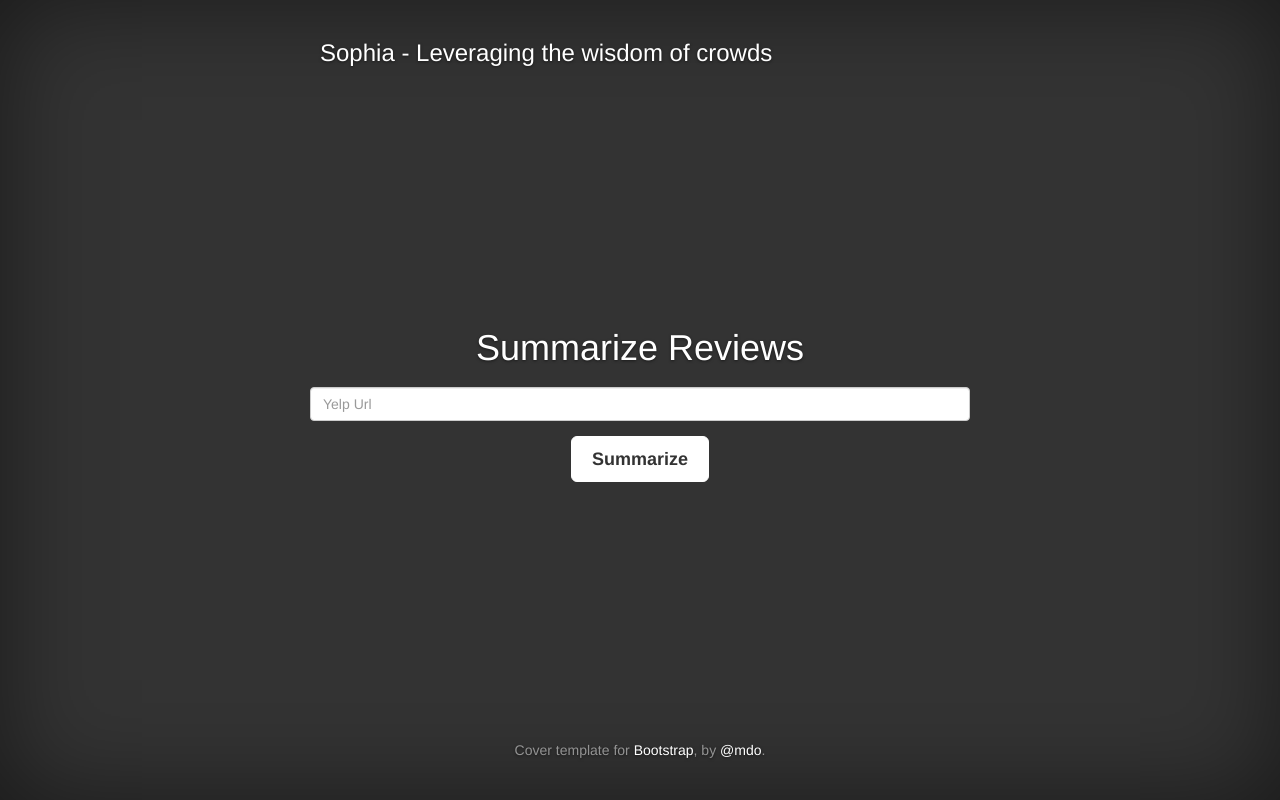
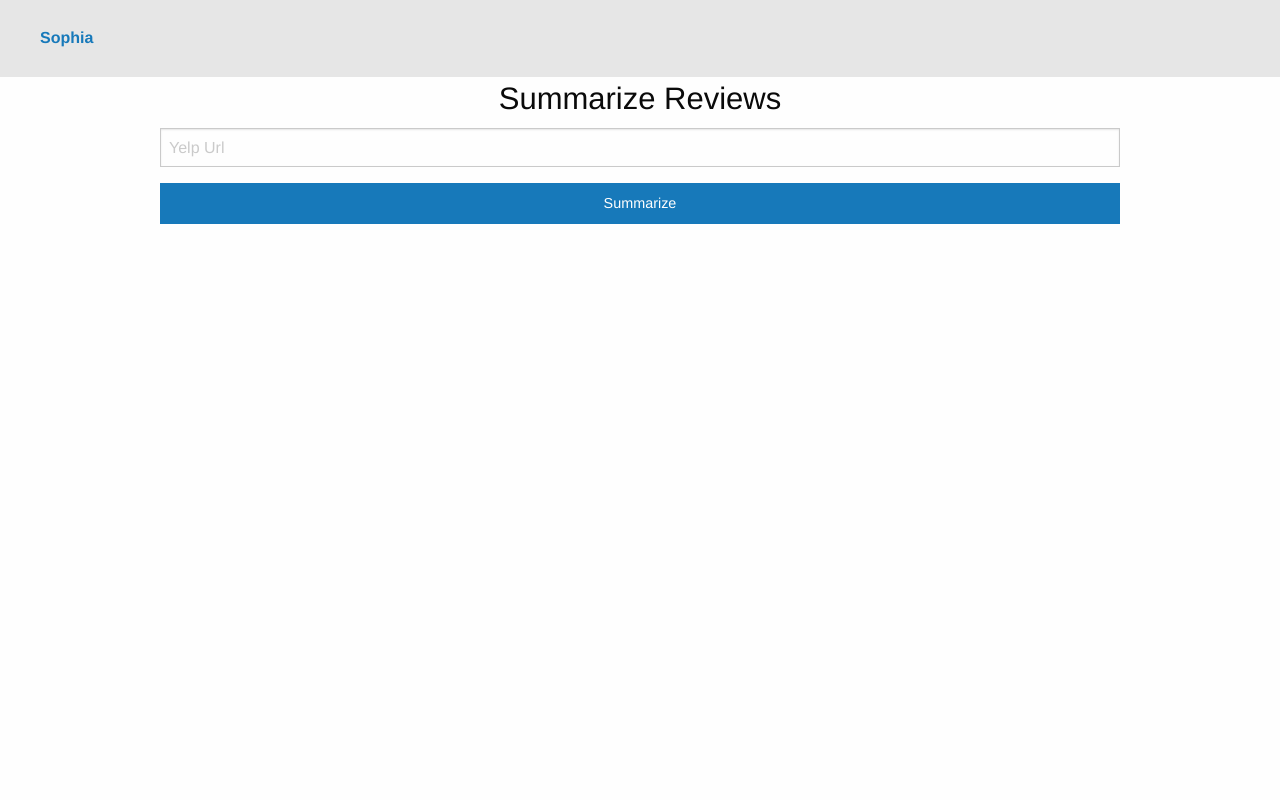
Before and after one commit to hundredblocks/sophia, a Flask app: page / in a window 1280 px wide. Run offline with Flask 2, Linux system fonts and the light colour scheme; some libraries are stand-ins or nearby versions.

Commit message:
redo design

```diff
--- a/routes/base.py
+++ b/routes/base.py
@@ -17,5 +17,6 @@ def display_results():
     return render_template('summary.html',
                            rating=summary.rating(),
                            total=summary.review_count(),
-                           words=summary.words(),
+                           negative_words=summary.negative_words(),
+                           positive_words=summary.positive_words(),
                            summary=summary.text())
--- a/static/css/style.css
+++ b/static/css/style.css
@@ -1,163 +1,35 @@
-/*
- * Globals
- */
+.branding {
 
-/* Links */
-a,
-a:focus,
-a:hover {
-    color: #fff;
 }
 
-/* Custom default button */
-.btn-default,
-.btn-default:hover,
-.btn-default:focus {
-    color: #333;
-    text-shadow: none; /* Prevent inheritance from `body` */
-    background-color: #fff;
-    border: 1px solid #fff;
+.content {
+    width: 60em;
+    margin: auto;
 }
 
-
-/*
- * Base structure
- */
-
-html,
-body {
-    height: 100%;
-    background-color: #333;
-}
-body {
-    color: #fff;
-    text-align: center;
-    text-shadow: 0 1px 3px rgba(0,0,0,.5);
+.info {
+    text-align: center;;
 }
 
-/* Extra markup and styles for table-esque vertical and horizontal centering */
-.site-wrapper {
-    display: table;
-    width: 100%;
-    height: 100%; /* For at least Firefox */
-    min-height: 100%;
-    -webkit-box-shadow: inset 0 0 100px rgba(0,0,0,.5);
-    box-shadow: inset 0 0 100px rgba(0,0,0,.5);
-}
-.site-wrapper-inner {
-    display: table-cell;
-    vertical-align: top;
-}
-.cover-container {
-    margin-right: auto;
-    margin-left: auto;
+.words {
 }
 
-/* Padding for spacing */
-.inner {
-    padding: 30px;
+.words-table {
+    width: 50%;
+    margin: auto;
+    text-align: center;
 }
 
-
-/*
- * Header
- */
-.masthead-brand {
-    margin-top: 10px;
-    margin-bottom: 10px;
+.words-list {
+    min-width: 33%;
 }
 
-.masthead-nav > li {
-    display: inline-block;
-}
-.masthead-nav > li + li {
-    margin-left: 20px;
-}
-.masthead-nav > li > a {
-    padding-right: 0;
-    padding-left: 0;
-    font-size: 16px;
-    font-weight: bold;
-    color: #fff; /* IE8 proofing */
-    color: rgba(255,255,255,.75);
-    border-bottom: 2px solid transparent;
-}
-.masthead-nav > li > a:hover,
-.masthead-nav > li > a:focus {
-    background-color: transparent;
-    border-bottom-color: #a9a9a9;
-    border-bottom-color: rgba(255,255,255,.25);
-}
-.masthead-nav > .active > a,
-.masthead-nav > .active > a:hover,
-.masthead-nav > .active > a:focus {
-    color: #fff;
-    border-bottom-color: #fff;
+.words-list .badge {
+    vertical-align: super;
+    margin: 0 1em;
 }
 
-@media (min-width: 768px) {
-    .masthead-brand {
-        float: left;
-    }
-    .masthead-nav {
-        float: right;
-    }
+.word {
+    font-weight: bold;
+    font-size: 1.4em;
 }
-
-
-/*
- * Cover
- */
-
-.cover {
-    padding: 0 20px;
-}
-.cover .btn-lg {
-    padding: 10px 20px;
-    font-weight: bold;
-}
-
-
-/*
- * Footer
- */
-
-.mastfoot {
-    color: #999; /* IE8 proofing */
-    color: rgba(255,255,255,.5);
-}
-
-
-/*
- * Affix and center
- */
-
-@media (min-width: 768px) {
-    /* Pull out the header and footer */
-    .masthead {
-        position: fixed;
-        top: 0;
-    }
-    .mastfoot {
-        position: fixed;
-        bottom: 0;
-    }
-    /* Start the vertical centering */
-    .site-wrapper-inner {
-        vertical-align: middle;
-    }
-    /* Handle the widths */
-    .masthead,
-    .mastfoot,
-    .cover-container {
-        width: 100%; /* Must be percentage or pixels for horizontal alignment */
-    }
-}
-
-@media (min-width: 992px) {
-    .masthead,
-    .mastfoot,
-    .cover-container {
-        width: 700px;
-    }
-}
--- /dev/null
+++ b/templates/components/word.html
@@ -0,0 +1 @@
+<p><span class="alert badge"><i class="fi-x"></i></span><span class="word">{{ word['word'] }}</span><span class="stat float-right">{{ word['median_positivity'] }}%</span></p>
--- a/templates/index.html
+++ b/templates/index.html
@@ -1,14 +1,16 @@
 {% extends "layout.html" %}
 
 {% block content %}
-<h1 class="cover-heading">Summarize Reviews</h1>
-<p class="lead">
+<div class="row">
+<h3 class="text-center">Summarize Reviews</h3>
+</div>
+
 <form action="/summary" method="post">
-    <div class="form-group">
-        <input type="text" class="form-control" id="reviewUrl" name="reviewUrl" placeholder="Yelp Url">
+    <div class="row">
+        <input type="text" id="reviewUrl" name="reviewUrl" placeholder="Yelp Url">
     </div>
-    <button id="summarize" type="submit" class="btn btn-lg btn-default">Summarize</button>
+    <div class="row">
+        <button id="summarize" type="submit" class="expanded button">Summarize</button>
+    </div>
 </form>
-</p>
-</div>
 {% endblock %}
--- a/templates/layout.html
+++ b/templates/layout.html
@@ -1,52 +1,35 @@
 <!DOCTYPE html>
 <html lang="en">
 <head>
-    <meta charset="utf-8">
-    <meta http-equiv="X-UA-Compatible" content="IE=edge">
-    <meta name="viewport" content="width=device-width, initial-scale=1">
-    <!-- The above 3 meta tags *must* come first in the head; any other head content must come *after* these tags -->
+    <meta charset="utf-8" />
+    <meta http-equiv="x-ua-compatible" content="ie=edge">
+    <meta name="viewport" content="width=device-width, initial-scale=1.0" />
+
     <title>Sophia - Leveraging the wisdom of crowds</title>
 
-    <!-- Bootstrap -->
-    <link rel="stylesheet" href="https://maxcdn.bootstrapcdn.com/bootstrap/3.3.7/css/bootstrap.min.css" integrity="sha384-BVYiiSIFeK1dGmJRAkycuHAHRg32OmUcww7on3RYdg4Va+PmSTsz/K68vbdEjh4u" crossorigin="anonymous">
-
+    <link rel="stylesheet" href="https://cdn.jsdelivr.net/foundation/6.2.4/foundation.min.css">
+    <link rel="stylesheet" href="https://cdn.jsdelivr.net/foundation-icons/3.0/foundation-icons.min.css">
     {% block head %}
     <link rel="stylesheet" href="{{ url_for('static', filename='css/style.css') }}">
     {% endblock %}
 
-    <!-- HTML5 shim and Respond.js for IE8 support of HTML5 elements and media queries -->
-    <!-- WARNING: Respond.js doesn't work if you view the page via file:// -->
-    <!--[if lt IE 9]>
-    <script src="https://oss.maxcdn.com/html5shiv/3.7.3/html5shiv.min.js"></script>
-    <script src="https://oss.maxcdn.com/respond/1.4.2/respond.min.js"></script>
-    <![endif]-->
 </head>
 <body>
-<div class="site-wrapper">
-    <div class="site-wrapper-inner">
-        <div class="cover-container">
-            <div class="masthead clearfix">
-                <div class="inner">
-                    <h3 class="masthead-brand">Sophia - Leveraging the wisdom of crowds</h3>
-                </div>
-            </div>
+<div class="wrapper">
 
-            <div class="inner cover">
-                {% block content %}{% endblock %}
-            <div class="mastfoot">
-                {% block footer %}
-                <div class="inner">
-                    <p>Cover template for <a href="http://getbootstrap.com">Bootstrap</a>, by <a href="https://twitter.com/mdo">@mdo</a>.</p>
-                </div>
-                {% endblock %}
-            </div>
+    <div class="top-bar">
+        <div class="top-bar-left">
+            <ul class="dropdown menu" data-dropdown-menu>
+                <li class="menu-text"><a class="branding" href="/">Sophia</a></li>
+            </ul>
         </div>
+    </div>
+
+    <div class="content">
+        {% block content %}{% endblock %}
     </div>
 </div>
 
-<!-- jQuery (necessary for Bootstrap's JavaScript plugins) -->
-<script src="https://ajax.googleapis.com/ajax/libs/jquery/1.12.4/jquery.min.js"></script>
-<!-- Include all compiled plugins (below), or include individual files as needed -->
-<script src="https://maxcdn.bootstrapcdn.com/bootstrap/3.3.7/js/bootstrap.min.js" integrity="sha384-Tc5IQib027qvyjSMfHjOMaLkfuWVxZxUPnCJA7l2mCWNIpG9mGCD8wGNIcPD7Txa" crossorigin="anonymous"></script>
+<script src="https://cdn.jsdelivr.net/foundation/6.2.4/foundation.min.js"></script>
 </body>
 </html>
```
Also changed, not shown: summary/summary.py (+9 -2 lines), templates/summary.html (+23 -9 lines).
